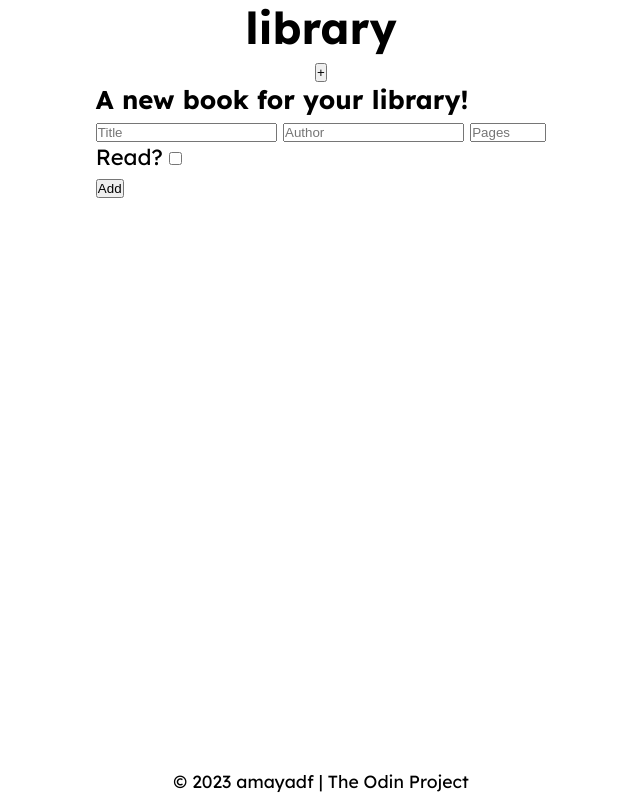
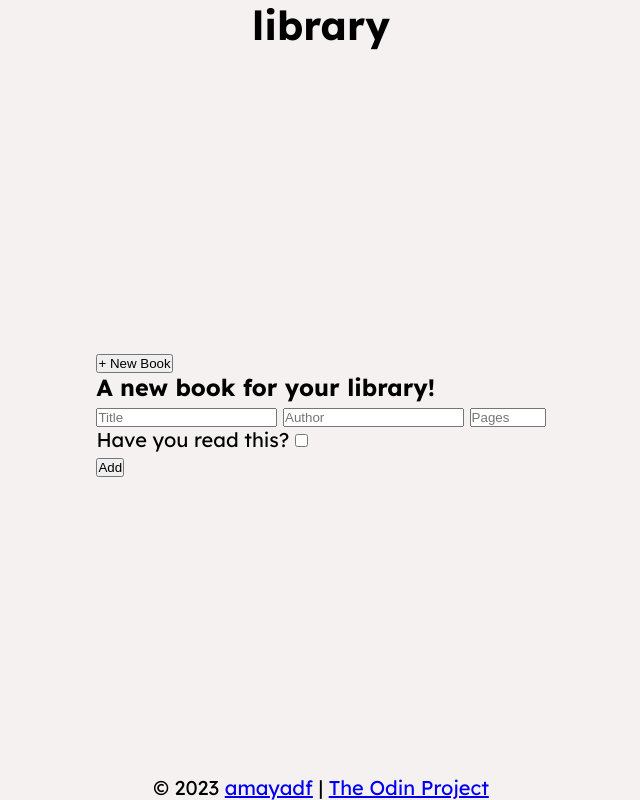
Before and after one commit to amayadf/odin-library, a plain HTML site: page index.html in a window 1280 px wide. Shown: the whole page, without its empty margins (319-959 px from the left). Drawn offline with Linux system fonts and the light colour scheme.

Commit message:
Reset styles

```diff
--- a/index.html
+++ b/index.html
@@ -15,9 +15,23 @@
     </header>
 
     <main>
-        <button class="add-book-btn">+</button>
+        <button class="add-book-btn">+ New Book</button>
         <div class="books-grid">
 
+        </div>
+
+        <div class="add-book-modal hidden">
+            <form class="add-book-form" id="addBookForm">
+                <h3>A new book for your library!</h3>
+                <input type="text" placeholder="Title" id="title" required maxlength="100">
+                <input type="text" placeholder="Author" id="author" required maxlength="100">
+                <input type="number" placeholder="Pages" id="pages" required max="10000" min="1">
+                <div class="is-read-container">
+                    <label for="is-read">Have you read this?</label>
+                    <input type="checkbox" id="is-read">
+                </div>
+                <button type="submit" class="submit-book-btn">Add</button>
+            </form>
         </div>
     </main>
 
@@ -30,19 +44,5 @@
         |
         <a href="https://www.theodinproject.com/lessons/foundations-etch-a-sketch">The Odin Project</a>
     </footer>
-
-    <div class="add-book-modal hidden">
-        <form class="add-book-form" id="addBookForm">
-            <h3>A new book for your library!</h3>
-            <input type="text" placeholder="Title" id="title" required maxlength="100">
-            <input type="text" placeholder="Author" id="author" required maxlength="100">
-            <input type="number" placeholder="Pages" id="pages" required max="10000" min="1">
-            <div class="is-read-container">
-                <label for="is-read">Read?</label>
-                <input type="checkbox" id="is-read">
-            </div>
-            <button type="submit" class="submit-book-btn">Add</button>
-        </form>
-    </div>
 </body>
 </html>
--- a/scripts.js
+++ b/scripts.js
@@ -43,10 +43,8 @@ const library = new Library();
 
 //Obtaining html elements
 let addBookBtn = document.querySelector('.add-book-btn');
+let booksGrid = document.querySelector('.books-grid');
 let submitBookBtn = document.querySelector('.submit-book-btn');
-let booksGrid = document.querySelector('.books-grid');
-
-
 submitBookBtn.addEventListener('click', submitNewBook);
 
 function submitNewBook() {
--- a/styles.css
+++ b/styles.css
@@ -5,6 +5,11 @@
 
 :root {
     --color-primary-dark: #000;
+    --color-primary-light: #F6F1F1;
+    --color-secondary-light: #fff;
+    --color-dark-blue: #146C94;
+    --color-mid-blue: #19A7CE;
+    --color-light-blue: #AFD3E2;
 }
 
 *,
@@ -17,33 +22,18 @@
 
 html {
     /*footer support*/
-    position: relative;
-    min-height: 100%;
-    font-size: 22px;
+    /*position: relative;
+    min-height: 100%;*/
+    font-size: 20px;
 }
 
 body {
-    font-family: 'Lexend', sans-serif;
+    font-family: 'Lexend';
+    background-color: var(--color-primary-light);
+    color: var(--color-primary-dark);
+    height: 100vh;
     display: flex;
     flex-direction: column;
     justify-content: space-between;
     align-items: center;
 }
-
-/*footer*/
-footer {
-    position: absolute;
-    bottom: 0;
-    padding-bottom: 8px;
-    font-size: 0.8rem;
-}
-
-a {
-    text-decoration: none;
-    color: inherit;
-    cursor: pointer;
-}
-
-a:hover {
-    text-decoration: underline var(--color-primary-dark) 2px;
-}
```
